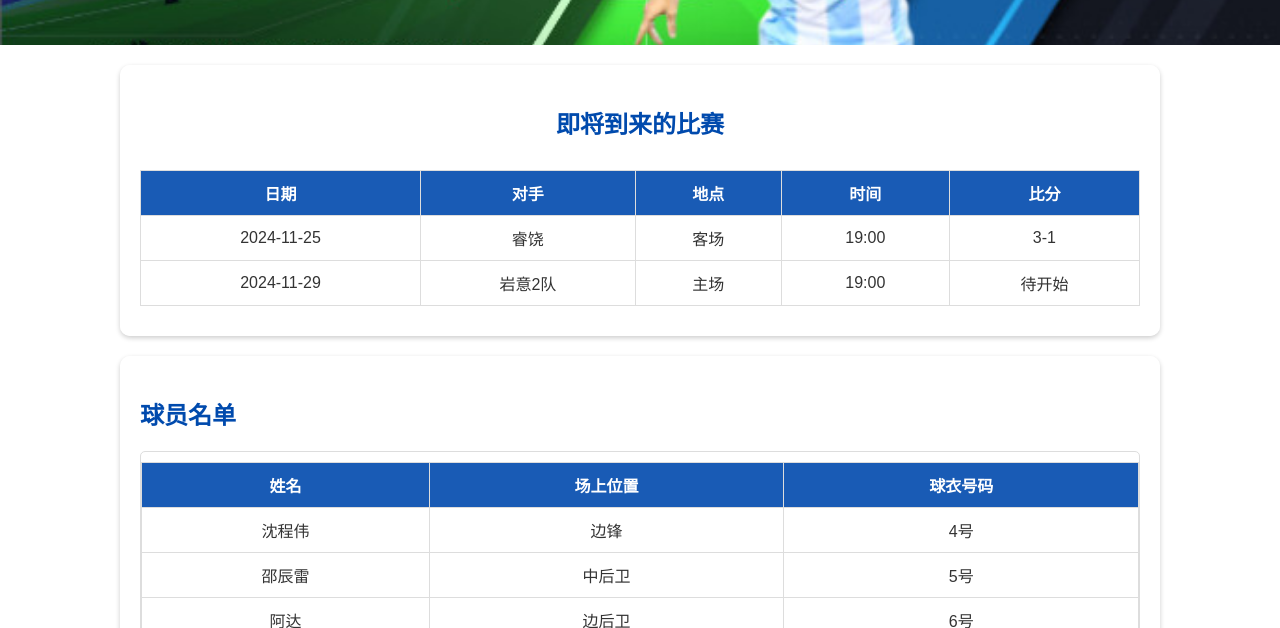
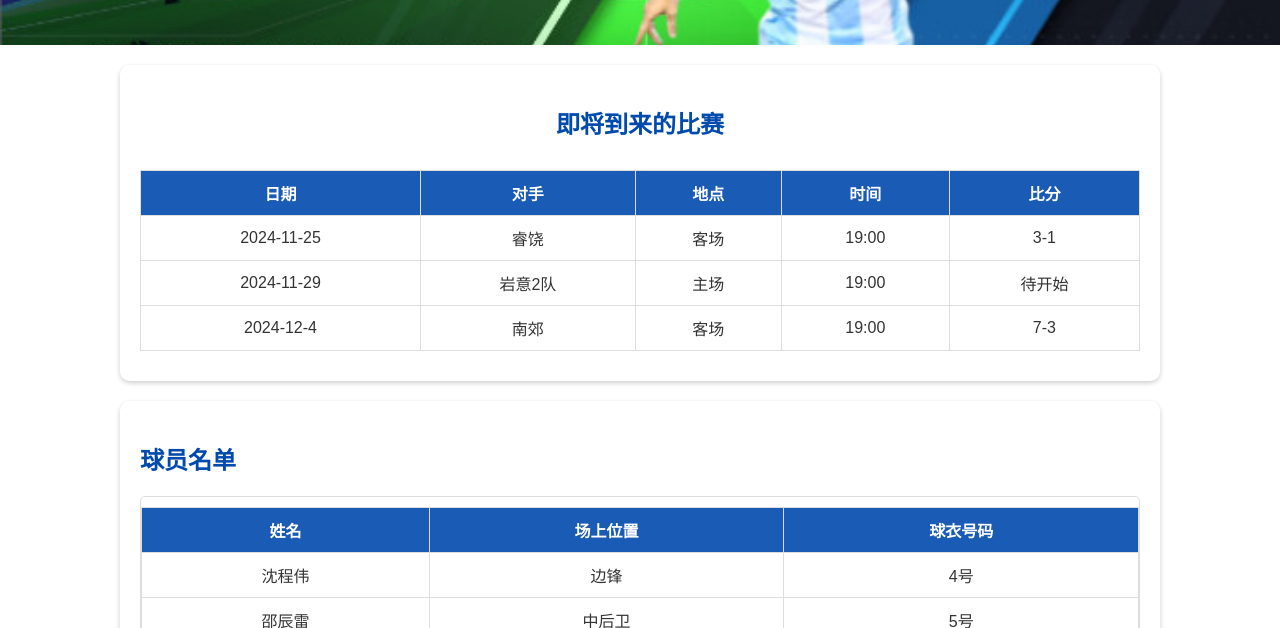
Before and after one commit to kakafengfeng/yanyifootballclub, a plain HTML site: page index.html in a window 1280 px wide. Shown: the part 472-1100 px from the top of the page. Drawn offline with Linux system fonts and the light colour scheme.

Commit message:
Update index.html

```diff
--- a/index.html
+++ b/index.html
@@ -134,6 +134,13 @@
                     <td style="padding: 10px; border: 1px solid #ddd; text-align: center; vertical-align: middle;">19:00</td>
 					<td style="padding: 10px; border: 1px solid #ddd; text-align: center; vertical-align: middle;">待开始</td>
                 </tr>
+		 <tr>
+                    <td style="padding: 10px; border: 1px solid #ddd; text-align: center; vertical-align: middle;">2024-12-4</td>
+                    <td style="padding: 10px; border: 1px solid #ddd; text-align: center; vertical-align: middle;">南郊</td>
+                    <td style="padding: 10px; border: 1px solid #ddd; text-align: center; vertical-align: middle;">客场</td>
+                    <td style="padding: 10px; border: 1px solid #ddd; text-align: center; vertical-align: middle;">19:00</td>
+					<td style="padding: 10px; border: 1px solid #ddd; text-align: center; vertical-align: middle;">7-3</td>
+                </tr>
             </tbody>
         </table>
     </div>
```
